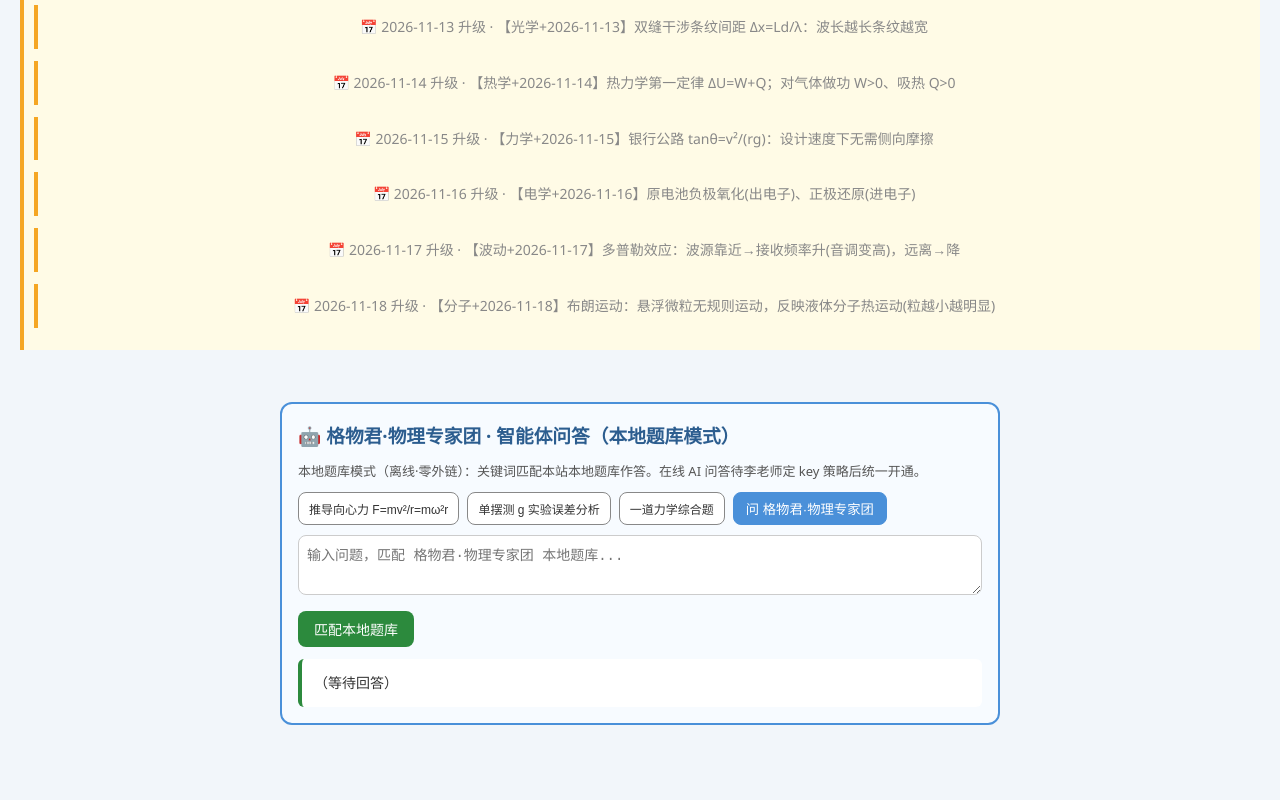
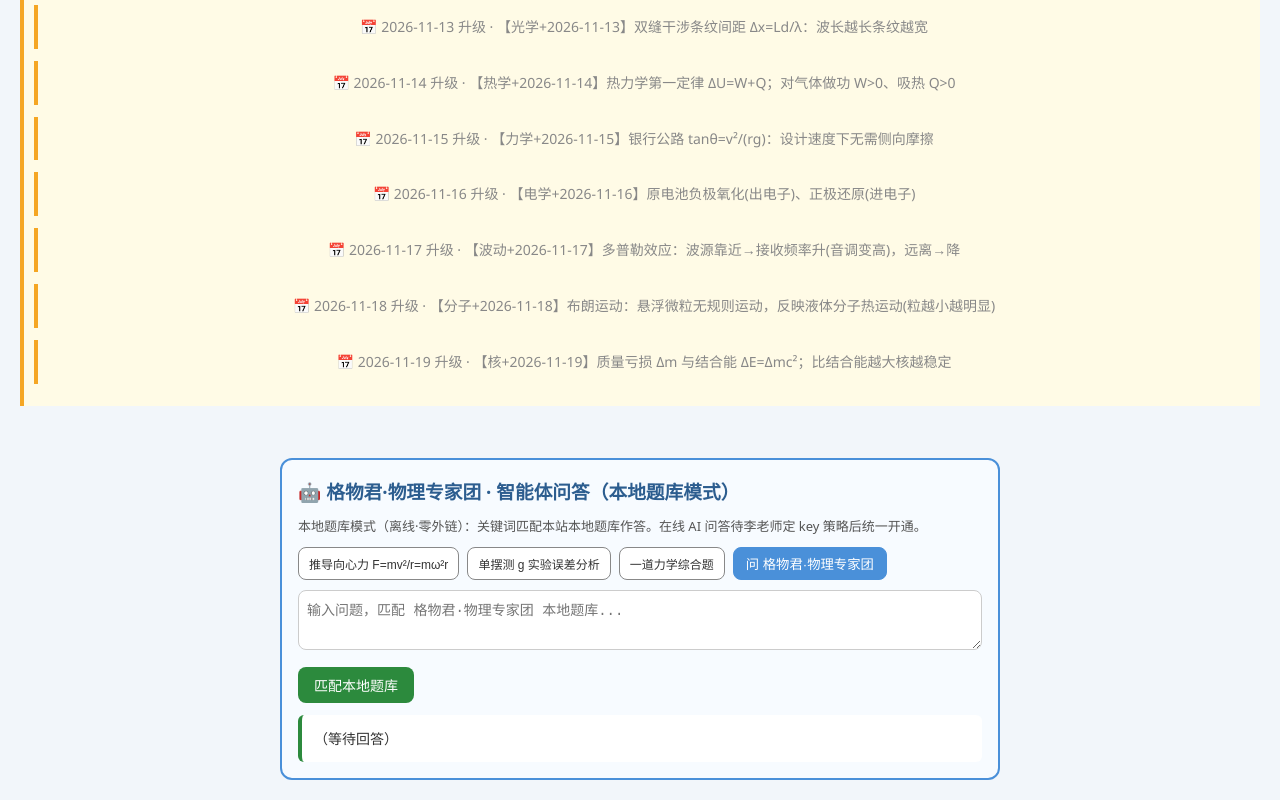
Before and after one commit to dapengzhanchi141345/li-yanming-physics, a plain HTML site: page index.html in a window 1280 px wide. Shown: the part 2348-3148 px from the top of the page. Before the commit the page ends 3093 px from the top, so only its background shows below. Drawn offline with Linux system fonts and the light colour scheme.

Commit message:
physics 12独立站升级 2026-11-19

```diff
--- a/index.html
+++ b/index.html
@@ -157,6 +157,8 @@ footer{text-align:center;padding:20px;color:#888;font-size:13px;margin-top:30px;
 <div style="background:#fffbe6;border-left:4px solid #f5a623;padding:10px;margin:12px 0;font-size:14px">📅 2026-11-17 升级 · 【波动+2026-11-17】多普勒效应：波源靠近→接收频率升(音调变高)，远离→降</div>
 
 <div style="background:#fffbe6;border-left:4px solid #f5a623;padding:10px;margin:12px 0;font-size:14px">📅 2026-11-18 升级 · 【分子+2026-11-18】布朗运动：悬浮微粒无规则运动，反映液体分子热运动(粒越小越明显)</div>
+
+<div style="background:#fffbe6;border-left:4px solid #f5a623;padding:10px;margin:12px 0;font-size:14px">📅 2026-11-19 升级 · 【核+2026-11-19】质量亏损 Δm 与结合能 ΔE=Δmc²；比结合能越大核越稳定</div>
 </footer>
 
 <script>
```
